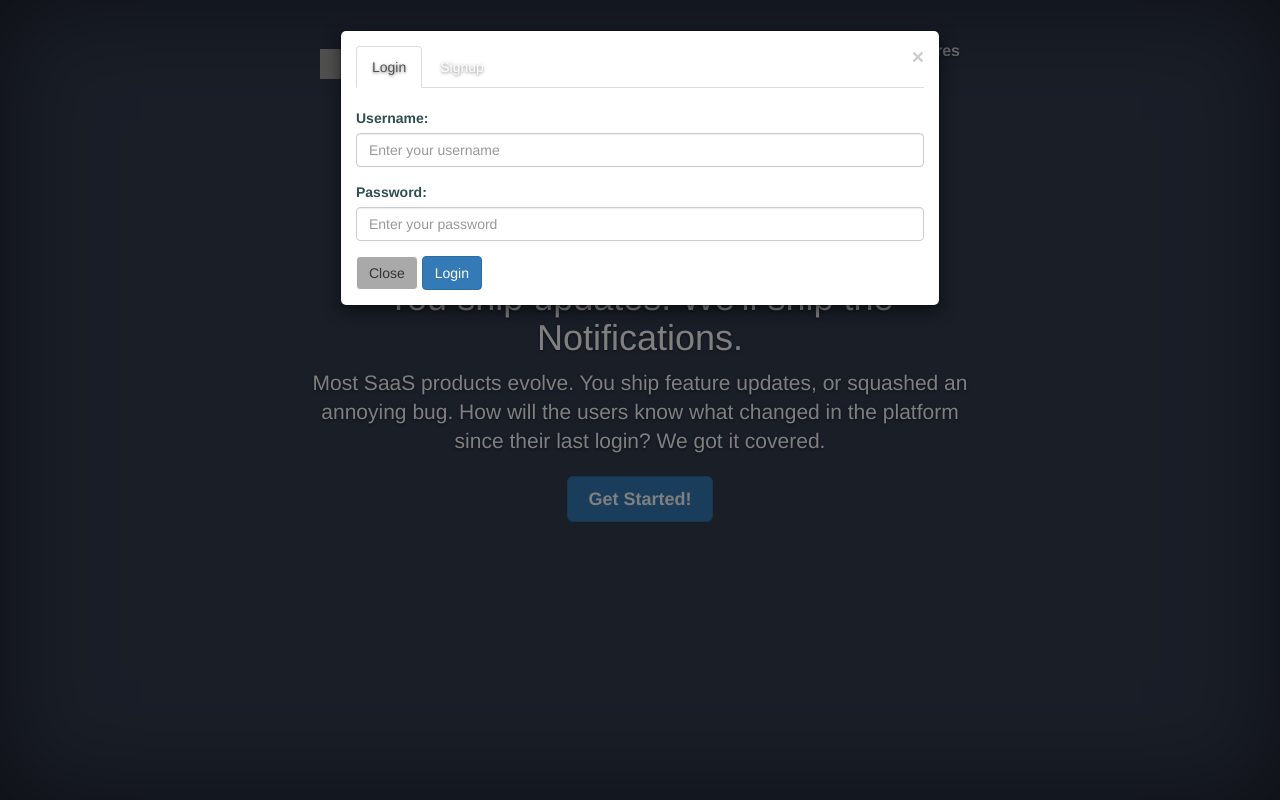
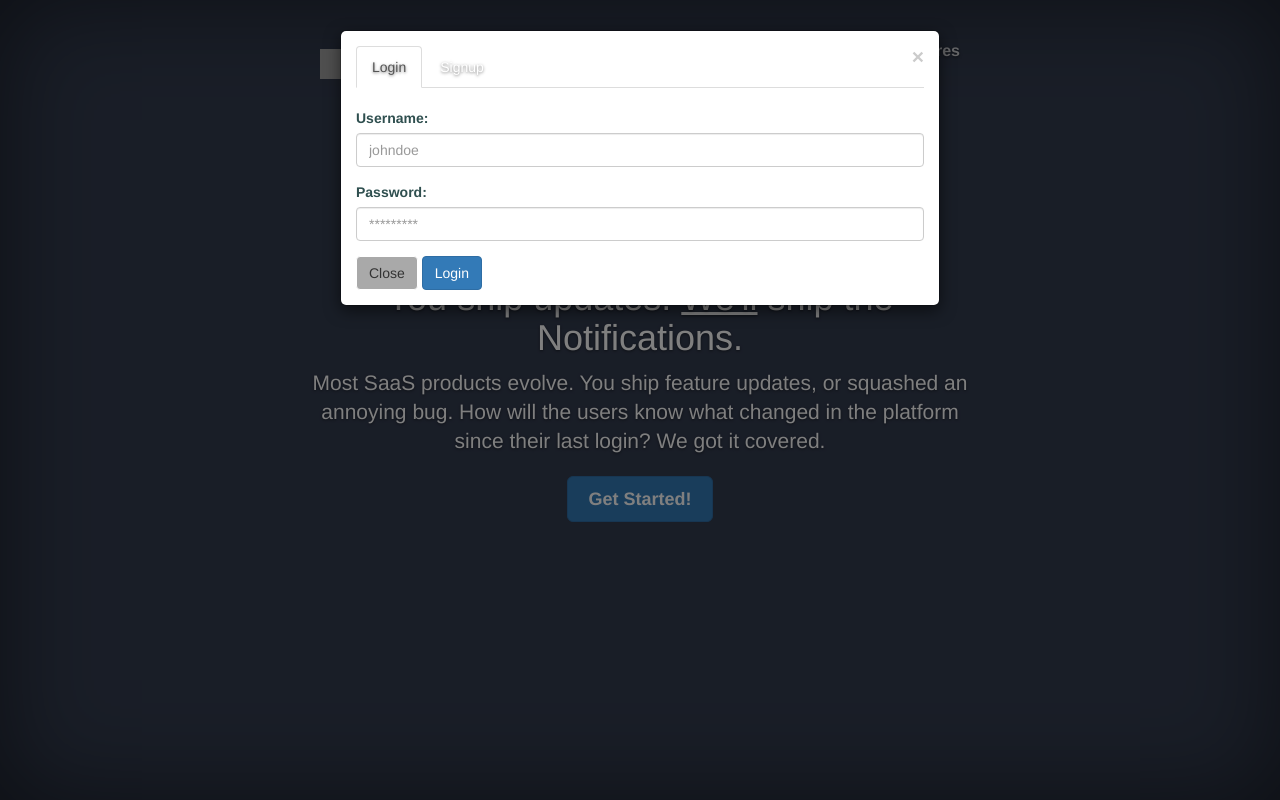
Before and after one commit to joelewis/carrot, a Django app: page / in a window 1280 px wide, after a click on "Get Started!". Run offline with Django 3.2, Linux system fonts and the light colour scheme; some libraries are stand-ins or nearby versions; grey boxes are pictures that could not be loaded.

Commit message:
Finally...

```diff
--- a/carrot_app/templates/landing.html
+++ b/carrot_app/templates/landing.html
@@ -26,7 +26,7 @@
             </div>
           </div>
           <div class="inner cover">
-            <h1 class="cover-heading">You ship updates. We'll ship the Notifications.</h1>
+            <h1 class="cover-heading">You ship updates. <span style="text-decoration:underline;">We'll</span> ship the Notifications.</h1>
             <p class="lead">Most SaaS products evolve. You ship feature updates, or squashed an annoying bug. How will the users know what changed in the platform since their last login? We got it covered.</p>
             <p class="lead">
               <button type="button" class="btn btn-primary btn-lg" data-toggle="modal" data-target="#myModal"> Get Started!	</button> </p>
@@ -82,11 +82,11 @@
 			      <form role="form" action="/login/" method="post"><br>
 			    	<div class="form-group">
 				      <label for="text" class="poplabel">Username:</label>
-				      <input type="text" class="form-control" id="username" placeholder="Enter your username" name="username">
+				      <input type="text" class="form-control" id="username" placeholder="johndoe" name="username">
 				    </div>
 				    <div class="form-group">
 				      <label for="password" class="poplabel">Password:</label>
-				      <input type="password" class="form-control" id="password" placeholder="Enter your password" name="password">
+				      <input type="password" class="form-control" id="password" placeholder="*********" name="password">
 				    </div>
 				  <button type="button" style="background-color: #a9a9a9" class="btn btn-default" data-dismiss="modal">Close</button>
 				  <button type="submit" class="btn btn-primary">Login</button>
@@ -96,15 +96,15 @@
 			      <form role="form" action="/signup/" method="post"><br>
 			      	<div class="form-group">
 				      <label class="poplabel" for="text">Username:</label>
-				      <input type="text" class="form-control" id="username" placeholder="Enter your username" name="username">
+				      <input type="text" class="form-control" id="username" placeholder="johndoe" name="username">
 				    </div>
 			    	<div class="form-group">
 				      <label class="poplabel" for="email">E-mail:</label>
-				      <input type="email" class="form-control" id="email" placeholder="Enter your email" name="email">
+				      <input type="email" class="form-control" id="email" placeholder="johndoe@gmail.com" name="email">
 				    </div>
 				    <div class="form-group">
 				      <label class="poplabel" for="password">Password:</label>
-				      <input type="password" class="form-control" id="password" placeholder="Choose your password" name="password">
+				      <input type="password" class="form-control" id="password" placeholder="*********" name="password">
 				    </div>
 				  <button type="button" style="background-color: #a9a9a9" class="btn btn-default" data-dismiss="modal">Close</button>
 				  <button type="submit" class="btn btn-primary">Signup</button>
--- a/static/js/carrot.js
+++ b/static/js/carrot.js
@@ -6,7 +6,7 @@
 
          //'<div style="position: fixed;bottom: 20px;right: 20px;"><div class="notification-nos" style="background: #CC8300;padding: 6px;color: #fff;font-size: 20px;border-radius: 100%;  padding-left: 15px;padding-right: 15px;box-shadow: 10px;box-shadow: #999 0px 0px 10px;cursor: pointer;"></div></div>';
          var handleDOM = ''+
-         '<div class="notification-text" style="position:fixed; bottom:20px; right:20px; width:400px; height:60px; border:1px solid #5893C5; border-radius:7px; background:rgba(0, 0, 0, 0.6); padding:10px; font-weight:bolder; color:#FFFFFF; text-align:center; cursor:pointer;">'+
+         '<div class="notification-text" style="position:fixed; bottom:20px; right:20px; width:262px; height:60px; border:1px solid #5893C5; border-radius:7px; background:rgba(0, 0, 0, 0.6); padding:10px; font-weight:bolder; color:#FFFFFF; text-align:center; cursor:pointer;">'+
            '<p> &nbsp; Things have become better since your last login!</p>'+
          '<div class="notification-nos" style="background: #CC8300; padding: 6px; color: #fff; font-size: 20px; border-radius: 100%; padding-left: 15px; padding-right: 15px; box-shadow: 10px; box-shadow: #999 0px 0px 10px; cursor: pointer; position: absolute; left:-25px; width:42px;">8</div></div>';
 
```
Also changed, not shown: carrot_app/templates/angular_base.html (+6 -1 lines), carrot_app/templates/notification_frame.html (+10 -1 lines), static/css/carrot.css (+12 -0 lines), db.sqlite3.
